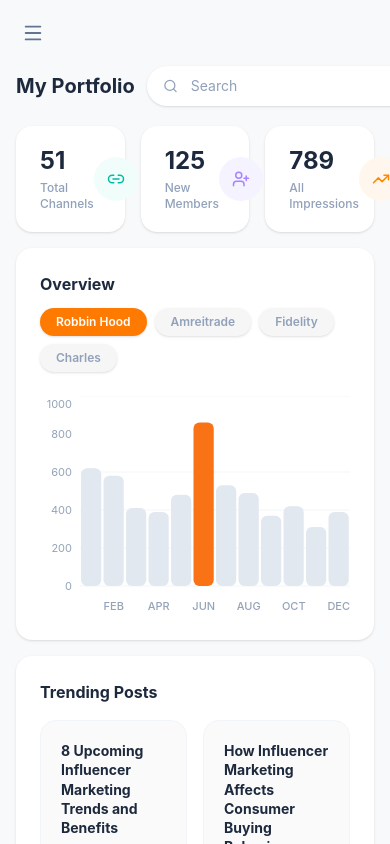
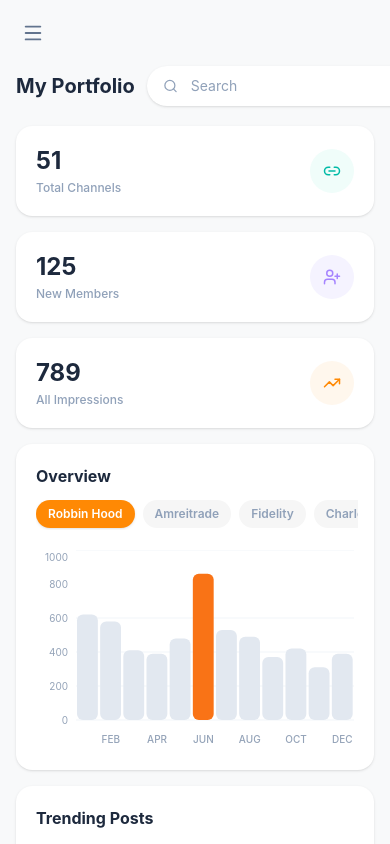
Before and after one commit to Rengkat/zojatech-assessment, a React (Vite) app: page /dashboard in a window 390 px wide. Both pictures are taken after a click on the button "Robbin Hood". Shown: the top 844 px of the page. Built offline with nearby package versions, Linux system fonts and the light colour scheme.

Commit message:
update: add responsiveness to right panel

```diff
--- a/src/components/Overviewchart.tsx
+++ b/src/components/Overviewchart.tsx
@@ -28,7 +28,7 @@ const data = [
 const filters = ["Robbin Hood", "Amreitrade", "Fidelity", "Charles"];
 
 const CustomTooltip = ({ active, payload, label }: any) => {
-  if (active && payload && payload.length) {
+  if (active && payload?.length) {
     return (
       <div className="bg-white border border-slate-100 rounded-xl px-3 py-2 shadow-lg text-xs">
         <p className="text-slate-500">{label}</p>
@@ -43,41 +43,42 @@ export const OverviewChart: React.FC = () => {
   const [activeFilter, setActiveFilter] = useState("Robbin Hood");
 
   return (
-    <div className="bg-white rounded-2xl p-6 shadow-sm">
-      {/* Header row */}
-      <div className="flex flex-wrap items-center justify-between gap-3 mb-6">
-        <h2 className="text-base lg:text-2xl font-bold text-slate-800">Overview</h2>
-        <div className="flex items-center gap-2 flex-wrap">
+    <div className="bg-white rounded-2xl p-5 sm:p-6 shadow-sm">
+      <div className="flex items-start sm:items-center justify-between gap-3 mb-5 flex-wrap sm:flex-nowrap">
+        <h2 className="text-base sm:text-xl lg:text-2xl font-bold text-slate-800 shrink-0">
+          Overview
+        </h2>
+        <div className="flex items-center gap-2 overflow-x-auto pb-0.5 scrollbar-none -mr-1 pr-1">
           {filters.map((f) => (
             <button
               key={f}
               onClick={() => setActiveFilter(f)}
-              className={`px-4 py-1.5 rounded-full text-xs font-semibold transition-all ${
-                activeFilter === f
-                  ? "bg-brand-orange text-white shadow-sm"
-                  : "bg-[#F6F6F6] text-slate-400 shadow hover:border-slate-300"
-              }`}>
+              className={`px-3 sm:px-4 py-1.5 rounded-full text-xs font-semibold transition-all whitespace-nowrap shrink-0
+                ${
+                  activeFilter === f
+                    ? "bg-orange-400 text-white shadow-sm"
+                    : "bg-[#F6F6F6] text-slate-400 hover:bg-slate-100"
+                }`}>
               {f}
             </button>
           ))}
         </div>
       </div>
 
-      {/* Chart */}
-      <ResponsiveContainer width="100%" height={220}>
-        <BarChart data={data} barSize={28} margin={{ top: 0, right: 0, left: -20, bottom: 0 }}>
-          <CartesianGrid vertical={false} stroke="#F1F5F9" strokeDasharray="" />
+      <ResponsiveContainer width="100%" height={200}>
+        <BarChart data={data} barSize={24} margin={{ top: 0, right: 0, left: -20, bottom: 0 }}>
+          <CartesianGrid vertical={false} stroke="#F1F5F9" />
           <XAxis
             dataKey="month"
             axisLine={false}
             tickLine={false}
-            tick={{ fill: "#94a3b8", fontSize: 11, fontWeight: 500 }}
+            tick={{ fill: "#94a3b8", fontSize: 10, fontWeight: 500 }}
             dy={8}
           />
           <YAxis
             axisLine={false}
             tickLine={false}
-            tick={{ fill: "#94a3b8", fontSize: 11 }}
+            tick={{ fill: "#94a3b8", fontSize: 10 }}
             ticks={[0, 200, 400, 600, 800, 1000]}
           />
           <Tooltip content={<CustomTooltip />} cursor={{ fill: "transparent" }} />
--- a/src/components/Potentialmembers.tsx
+++ b/src/components/Potentialmembers.tsx
@@ -42,7 +42,7 @@ const members: Member[] = [
 ];
 
 const MemberCard: React.FC<{ member: Member }> = ({ member }) => (
-  <div className="flex flex-col items-center text-center gap-2 flex-1 min-w-[90px]">
+  <div className="flex flex-col items-center text-center gap-2 w-[90px] sm:flex-1 shrink-0">
     <img
       src={member.avatar}
       alt={member.name}
@@ -60,9 +60,10 @@ const MemberCard: React.FC<{ member: Member }> = ({ member }) => (
 );
 
 export const PotentialMembers: React.FC = () => (
-  <div className="bg-white rounded-2xl p-6 shadow-sm">
+  <div className="bg-white rounded-2xl p-5 sm:p-6 shadow-sm">
     <h2 className="text-base lg:text-lg font-bold text-slate-800 mb-5">Potential Members</h2>
-    <div className="flex justify-between gap-2 overflow-x-auto pb-1">
+
+    <div className="flex gap-3 sm:gap-2 sm:justify-between overflow-x-auto pb-2 sm:pb-0 scrollbar-none">
       {members.map((m, i) => (
         <MemberCard key={i} member={m} />
       ))}
--- a/src/components/RightPanel.tsx
+++ b/src/components/RightPanel.tsx
@@ -4,9 +4,11 @@ import { Revenue } from "./Revenue";
 import { TrendingNews } from "./Trendingnews";
 
 export const RightPanel: React.FC = () => (
-  <div className="flex flex-col gap-4 w-full xl:w-[280px] shrink-0">
-    <Watchlist />
-    <Revenue />
+  <div className="flex flex-col gap-4 w-full">
+    <div className="grid grid-cols-1 sm:grid-cols-2 lg:grid-cols-1 gap-4">
+      <Watchlist />
+      <Revenue />
+    </div>
     <TrendingNews />
   </div>
 );
--- a/src/components/Statcards.tsx
+++ b/src/components/Statcards.tsx
@@ -9,7 +9,7 @@ interface StatCardProps {
 }
 
 const StatCard: React.FC<StatCardProps> = ({ value, label, icon, iconBg }) => (
-  <div className="bg-white rounded-2xl px-6 py-5 flex items-center justify-between flex-1 min-w-0 shadow-sm">
+  <div className="bg-white rounded-2xl px-5 py-5 flex items-center justify-between flex-1 min-w-0 shadow-sm">
     <div>
       <p className="text-2xl font-bold text-slate-800 leading-tight">{value}</p>
       <p className="text-xs text-slate-400 mt-1 font-medium">{label}</p>
@@ -43,7 +43,7 @@ export const StatCards: React.FC = () => {
   ];
 
   return (
-    <div className="flex gap-4 flex-wrap sm:flex-nowrap">
+    <div className="grid grid-cols-1 sm:grid-cols-3 gap-4">
       {stats.map((stat) => (
         <StatCard key={stat.label} {...stat} />
       ))}
--- a/src/components/Trendingposts.tsx
+++ b/src/components/Trendingposts.tsx
@@ -50,9 +50,10 @@ const PostCard: React.FC<{ post: Post }> = ({ post }) => (
 );
 
 export const TrendingPosts: React.FC = () => (
-  <div className="bg-white rounded-2xl p-6 shadow-sm">
+  <div className="bg-white rounded-2xl p-5 sm:p-6 shadow-sm">
     <h2 className="text-base lg:text-lg font-bold text-slate-800 mb-4">Trending Posts</h2>
-    <div className="flex gap-4 flex-wrap sm:flex-nowrap">
+
+    <div className="grid grid-cols-1 sm:grid-cols-2 gap-4">
       {posts.map((post) => (
         <PostCard key={post.title} post={post} />
       ))}
```
